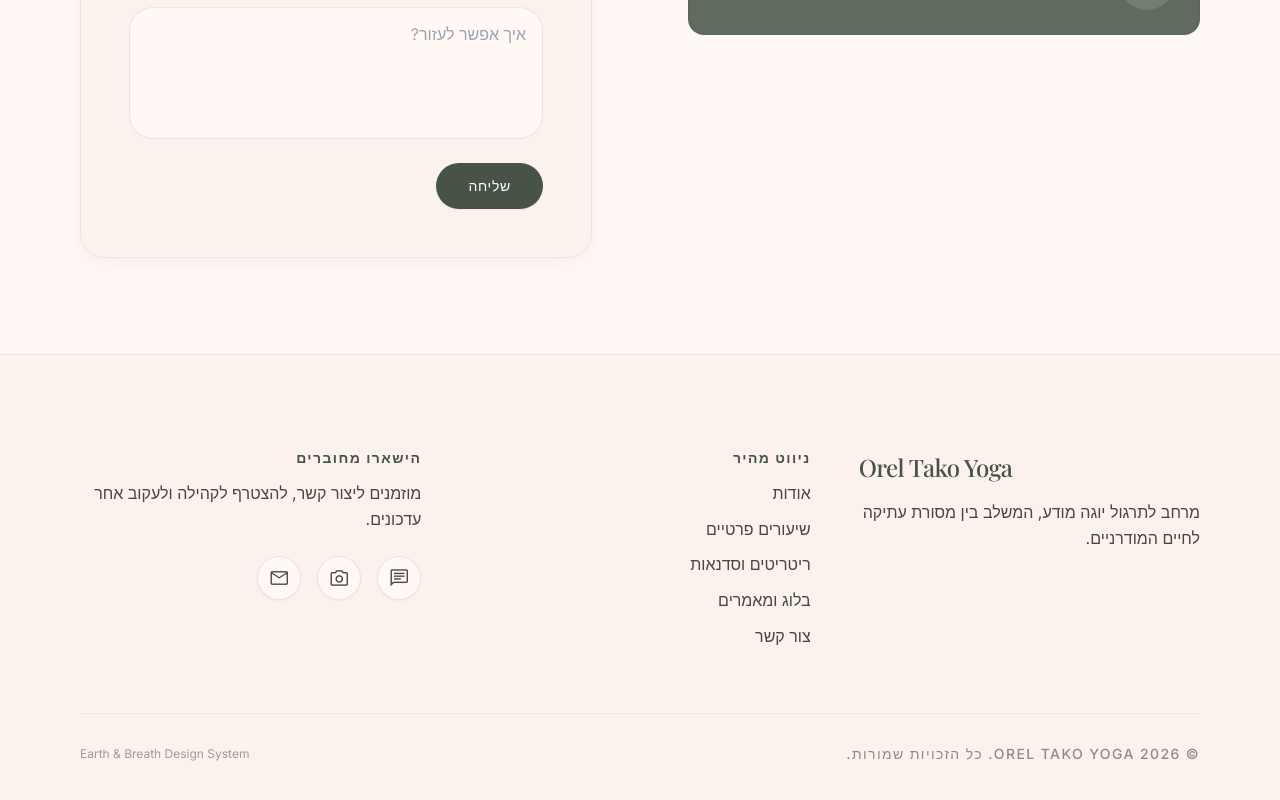
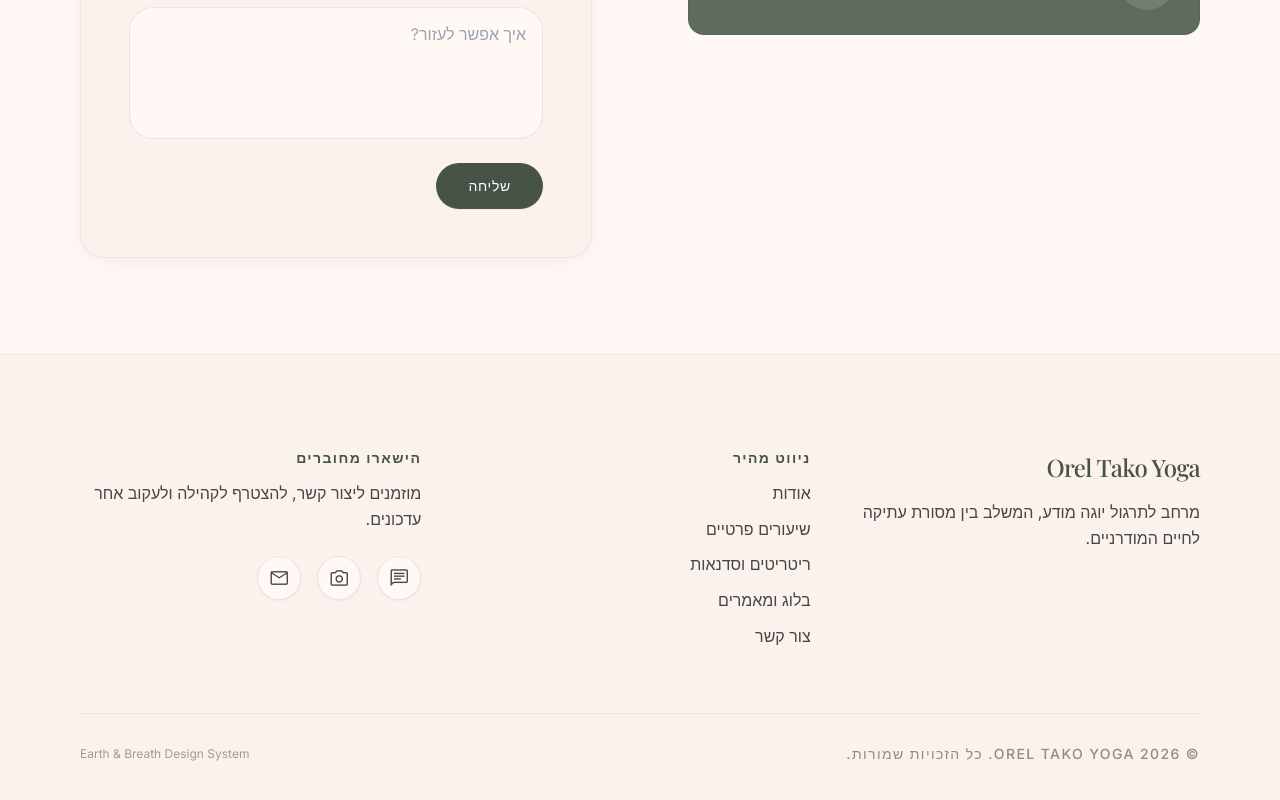
Before and after one commit to inbaltako/orelyoga, a React (Vite) app: page / in a window 1280 px wide. Shown: the part 3965-4765 px from the top of the page. Built offline with nearby package versions, Linux system fonts and the light colour scheme; a web font is replaced by a local one.

Commit message:
Align footer brand logo and tagline to the right

```diff
--- a/src/components/Footer.tsx
+++ b/src/components/Footer.tsx
@@ -12,15 +12,14 @@
         <div className="grid grid-cols-1 md:grid-cols-3 gap-12 items-start">
 
           {/* Brand Info */}
-          <div className="flex flex-col gap-4 text-start">
+          <div className="flex flex-col gap-4 text-right items-start rtl:items-start">
             <Link
               to="/"
-              className="font-display text-2xl text-primary font-medium tracking-tight"
-              dir="ltr"
+              className="font-display text-2xl text-primary font-medium tracking-tight text-right w-full block"
             >
               Orel Tako Yoga
             </Link>
-            <p className="text-body-md text-on-surface-variant max-w-sm leading-relaxed">
+            <p className="text-body-md text-on-surface-variant max-w-sm leading-relaxed text-right">
               {t('tagline')}
             </p>
           </div>
```
